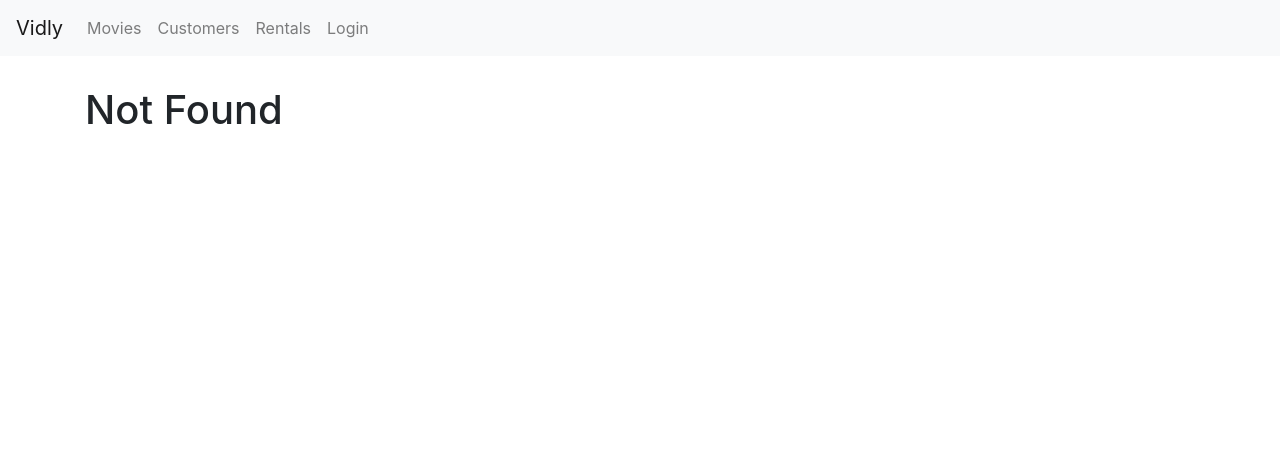
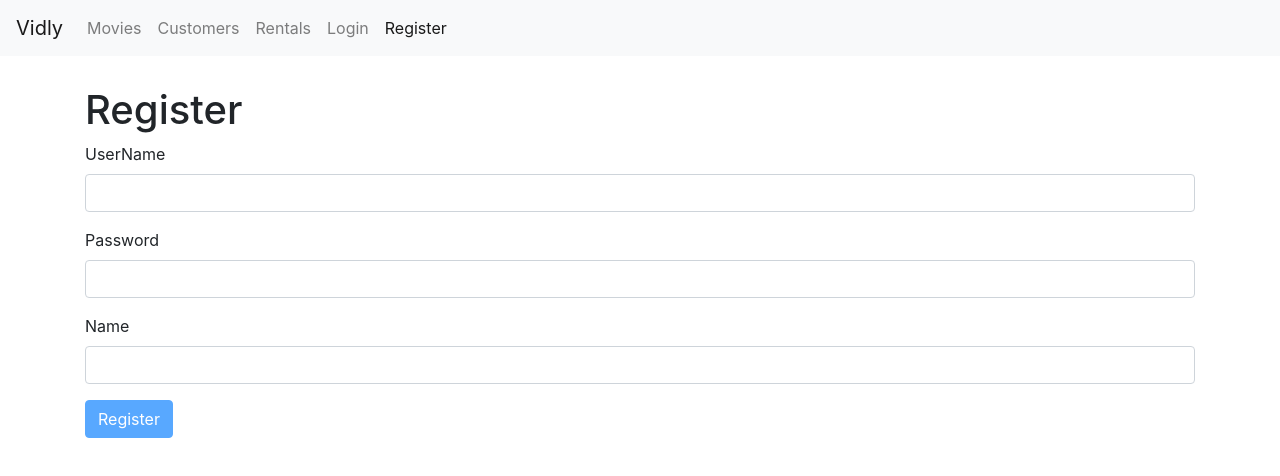
Before and after one commit to ShahinAlKabirMitul/TryToLearnReact, a React (Create React App) app in the folder MCODE/vidly/: page /register in a window 1280 px wide. Before the commit this address led to /not-found. Shown: the top 476 px of the page. Built offline with nearby package versions, Linux system fonts and the light colour scheme.

Commit message:
Add register Form

```diff
--- a/MCODE/vidly/src/App.js
+++ b/MCODE/vidly/src/App.js
@@ -7,6 +7,7 @@
 import NavBar from './components/navBar';
 import MovieForm from './components/movieForm';
 import LoginForm from './components/loginForm';
+import RegisterForm from './components/RegisterForm';
 import './App.css';
 class App extends Component {
   render() {
@@ -16,6 +17,7 @@
         <main className="container">
           <Switch>
             <Route path="/login" component={LoginForm} />
+            <Route path="/register" component={RegisterForm} />
             <Route path="/movies/:id" component={MovieForm} />
             <Route path="/movies" component={Movies} />
             <Route path="/customers" component={Customers} />
--- /dev/null
+++ b/MCODE/vidly/src/components/RegisterForm.jsx
@@ -0,0 +1,41 @@
+import React from 'react';
+import Form from './common/form';
+import Joi from 'joi-browser';
+class RegisterForm extends Form {
+  state = {
+    data: { userName: '', password: '', name: '' },
+    errors: {},
+  };
+  schema = {
+    userName: Joi.string()
+      .email()
+      .required()
+      .label('User Name'),
+    password: Joi.string()
+      .required()
+      .min(5)
+      .label('Password'),
+    name: Joi.string()
+      .required()
+      .label('Password'),
+  };
+  doSubmit = () => {
+    // call the server
+    console.log('form submitted');
+  };
+  render() {
+    return (
+      <div>
+        <h1>Register</h1>
+        <form onSubmit={this.handleSubmit}>
+          {this.renderInput('userName', 'UserName')}
+          {this.renderInput('password', 'Password', 'password')}
+          {this.renderInput('name', 'Name')}
+          {this.renderButton('Register')}
+        </form>
+      </div>
+    );
+  }
+}
+
+export default RegisterForm;
--- a/MCODE/vidly/src/components/navBar.jsx
+++ b/MCODE/vidly/src/components/navBar.jsx
@@ -31,6 +31,9 @@
           <NavLink className="nav-item nav-link" to="/login">
             Login
           </NavLink>
+          <NavLink className="nav-item nav-link" to="/register">
+            Register
+          </NavLink>
         </div>
       </div>
     </nav>
```
